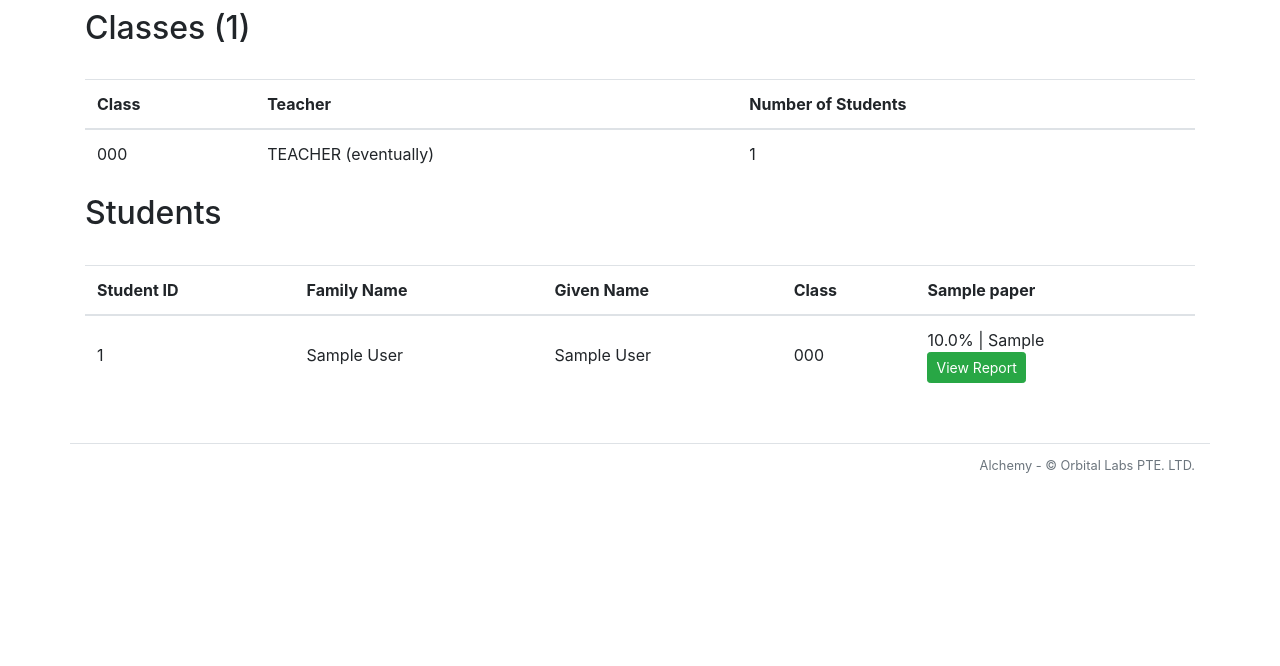
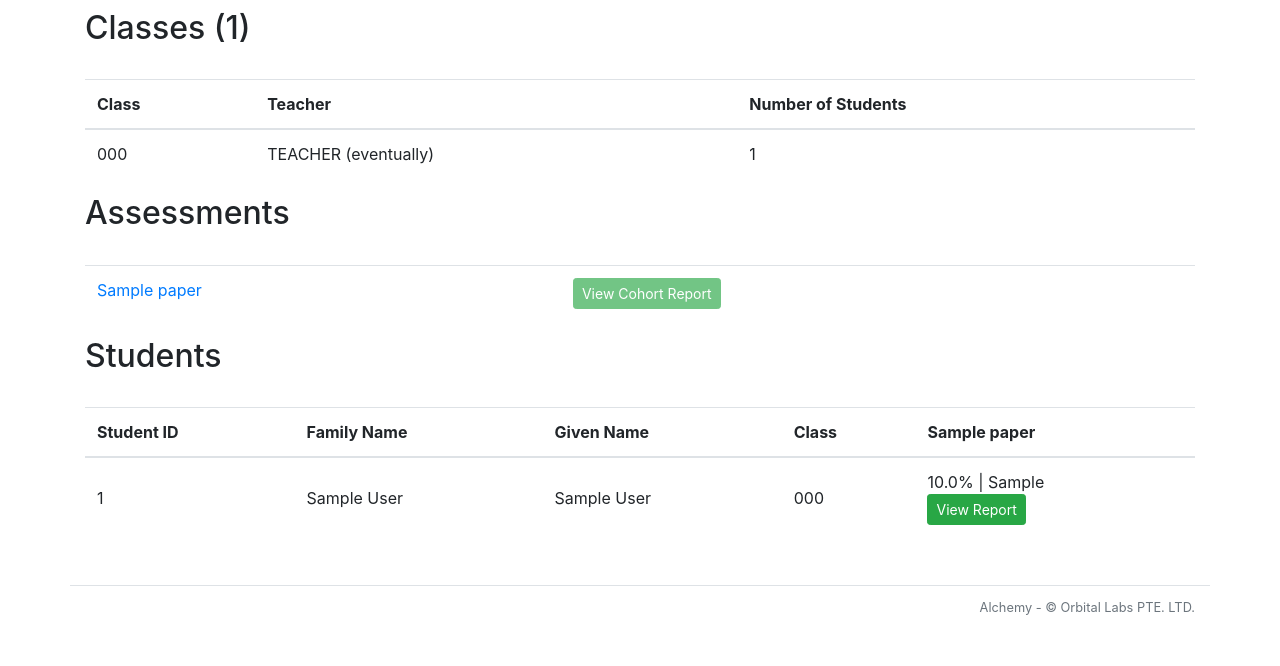
Before and after one commit to RTunley/alchemy, a Flask app: page /course/1/cohort/cohort/index in a window 1280 px wide. Shown: the part 202-868 px from the top of the page. Before the commit the page ends 675 px from the top, so only its background shows below. Run offline with Flask 2, Linux system fonts and the light colour scheme; tables that the repository leaves empty hold one stand-in row (values such as "Sample post"); parts of the project's set-up code (start-up, migrations or seed data) failed here and were passed over; some libraries are stand-ins or nearby versions.

Commit message:
Added an assessment table to the cohort tab where teachers and admin will eventually be able to access the cohort reports and browse through all students taking the course. Maybe the Students ection needs to be an accordion? And then add student and add class can be at the bottom?

```diff
--- a/alchemy/templates/course/cohort/index.html
+++ b/alchemy/templates/course/cohort/index.html
@@ -3,6 +3,7 @@
 {% block course_main_content %}
   <main role="main">
     <h1 class="my-3">{{ g.course.name }} - Current Cohort</h1>
+
     <h2>Classes ({{ g.course.clazzes | length }})</h2>
     <br>
     <table class="table table-hover">
@@ -19,6 +20,22 @@
       </tr>
       {% endfor %}
     </table>
+
+    <h2>Assessments</h2>
+    <br>
+    <table class="table table-hover">
+      {% for paper in g.course.papers %}
+        <tr>
+          <td><a href="{{ url_for('course.paper.index', paper_id = paper.id)}}">{{ paper.title }}</a></td>
+          <td>
+            {% if (paper.paper_questions | length) != 0 %}
+                <a class="btn btn-success btn-sm disabled" target="_blank" href="">View Cohort Report</a>
+            {% endif %}
+          </td>
+        </tr>
+      {% endfor %}
+    </table>
+
     <h2>Students</h2>
     <br>
     <table class="table table-hover">
--- a/alchemy/views/cohort.py
+++ b/alchemy/views/cohort.py
@@ -6,7 +6,7 @@ bp_cohort = flask.Blueprint('cohort', __name__)
 
 @bp_cohort.before_request
 def before_request():
-    g.html_title = f'{{g.course.name}} - Current Cohort'
+    g.html_title = f'{{{ g.course.name }}} - Current Cohort'
 
 @bp_cohort.route('/cohort/index')
 def index():
```
